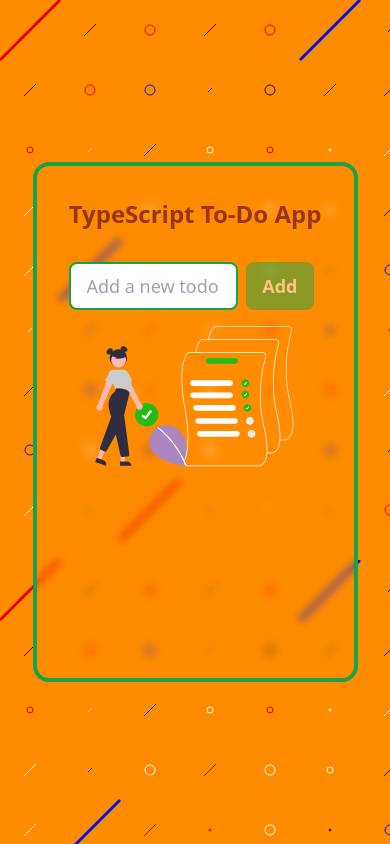
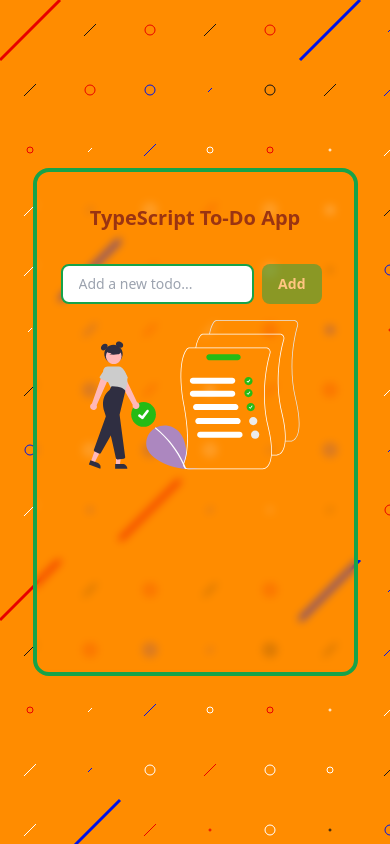
Before and after one commit to AdalOnShow/React-TypeScript-My-ToDo-App, a React (Vite) app: page / in a window 390 px wide. Built offline with nearby package versions, Linux system fonts and the light colour scheme.

Commit message:
refactor App component for improved responsiveness and styling consistency

```diff
--- a/src/App.tsx
+++ b/src/App.tsx
@@ -58,11 +58,10 @@ const App = () => {
   }
 
   return (
-    <main className="h-screen flex justify-center items-center bg-[url(/bg.svg)] text-lg md:text-xl">
-      <div className="w-10/12 max-w-md md:max-w-2xl mx-auto bg-transparent border-4 border-green-600 rounded-2xl backdrop-blur-sm px-8 md:px-20 py-8 md:py-20">
+    <main className="h-screen flex justify-center items-center bg-[url(/bg.svg)] text-sm md:text-lg lg:text-xl">
+      <div className="w-10/12 max-w-md md:max-w-2xl mx-auto bg-transparent border-4 border-green-600 rounded-2xl backdrop-blur-sm px-6 md:px-20 py-8 md:py-20">
         <div className="">
-          <h1 className="text-2xl md:text-4xl font-bold text-center text-orange-800">TypeScript To-Do App</h1>
-
+          <h1 className="text-xl md:text-2xl lg:text-4xl font-bold text-center text-orange-800">TypeScript To-Do App</h1>
           <div>
             <form onSubmit={handleAppTodo} className="flex justify-between mt-8">
               <input
@@ -114,9 +113,9 @@ const App = () => {
                               type="checkbox"
                               checked={todo.status}
                               onChange={() => handleToggleStatus(todo.id)}
-                              className="size-5 border-2 border-green-600 rounded checked:bg-orange-400 checked:border-transparent focus:outline-none cursor-pointer mr-4"
+                              className="size-5 border-2 border-green-600 rounded checked:bg-orange-400 checked:border-transparent focus:outline-none cursor-pointer md:mr-4"
                             />
-                            <span className={`font-semibold ${todo.status ? "line-through text-gray-500" : "text-gray-800"}`}>
+                            <span className={`font-semibold text-wrap overflow-x-hidden ${todo.status ? "line-through text-gray-500" : "text-gray-800"}`}>
                               {todo.content}
                             </span>
                           </label>
--- a/src/index.css
+++ b/src/index.css
@@ -7,9 +7,9 @@
 }
 
 .green-btn {
-  @apply px-2 py-1 mx-2 bg-green-600 text-white font-semibold rounded-lg hover:bg-green-500 focus:outline-none focus:ring-2 focus:ring-orange-400 transition-colors select-none;
+  @apply px-2 py-1 mx-1 md:mx-2 text-xs md:text-xl bg-green-600 text-white font-semibold rounded-lg hover:bg-green-500 focus:outline-none focus:ring-2 focus:ring-orange-400 transition-colors select-none;
 }
 
 .red-btn {
-  @apply px-2 py-1 mx-2 bg-red-600 text-white font-semibold rounded-lg hover:bg-red-500 focus:outline-none focus:ring-2 focus:ring-orange-400 transition-colors select-none;
+  @apply px-2 py-1 mx-1 md:mx-2 text-xs md:text-xl bg-red-600 text-white font-semibold rounded-lg hover:bg-red-500 focus:outline-none focus:ring-2 focus:ring-orange-400 transition-colors select-none;
 }
```
